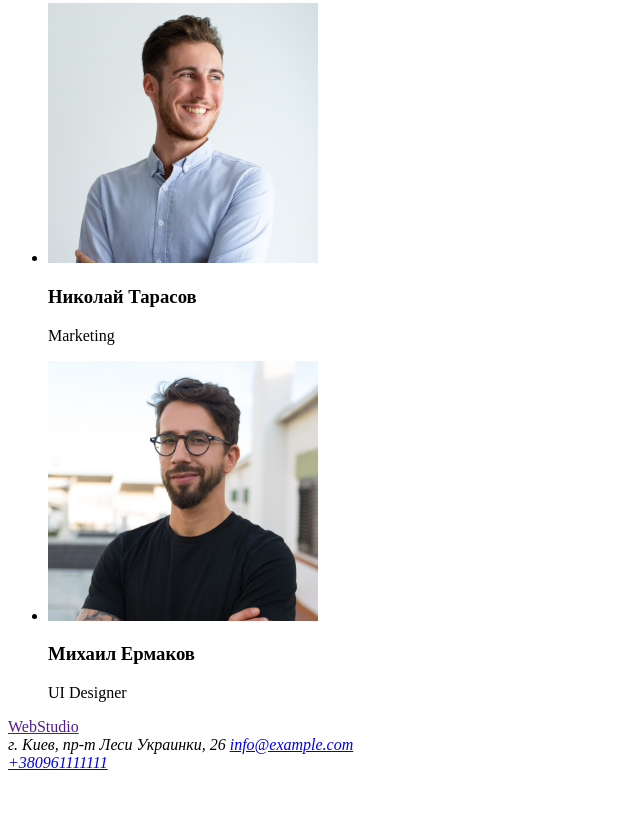
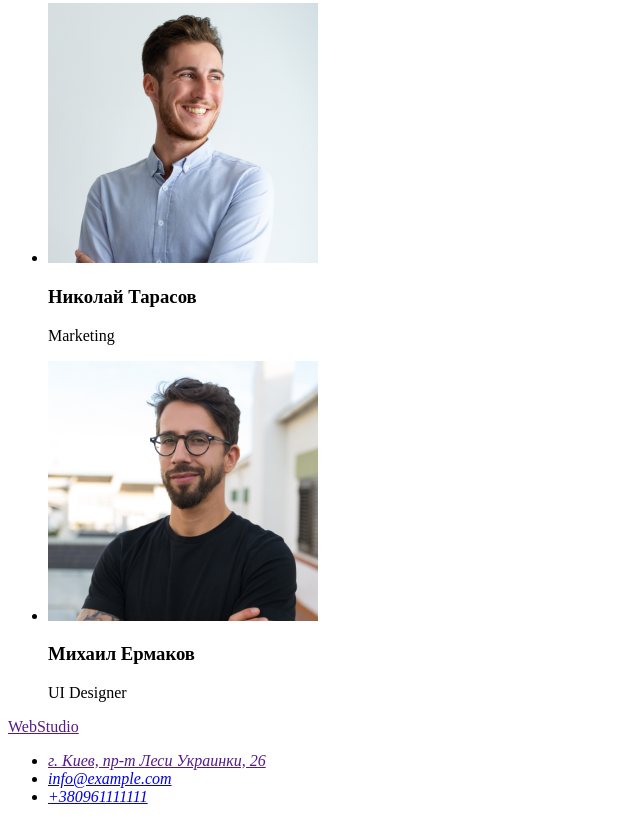
Before and after one commit to NewHope1396/goit-markup-hw-01, a plain HTML site: page index.html in a window 1280 px wide. Shown: the part 2309-3131 px from the top of the page, without its empty margins (0-640 px from the left). Before the commit the page ends 3089 px from the top, so only its background shows below. Drawn offline with Linux system fonts and the light colour scheme.

Commit message:
html-after-mentor-correction2

```diff
--- a/index.html
+++ b/index.html
@@ -97,10 +97,17 @@
         <footer>
             <a href="">WebStudio</a>
             <address>
-                г. Киев, пр-т Леси Украинки, 26
-
-                <a href="mailto:info@example.com">info@example.com</a><br>
-                <a href="tel:+380961111111">+380961111111</a>
+                <ul>
+                    <li>
+                        <a href="">г. Киев, пр-т Леси Украинки, 26</a>
+                    </li>
+                    <li>
+                        <a href="mailto:info@example.com">info@example.com</a><br>
+                    </li>
+                    <li>
+                        <a href="tel:+380961111111">+380961111111</a>
+                    </li>
+                </ul>
             </address>
 
         </footer>
```
